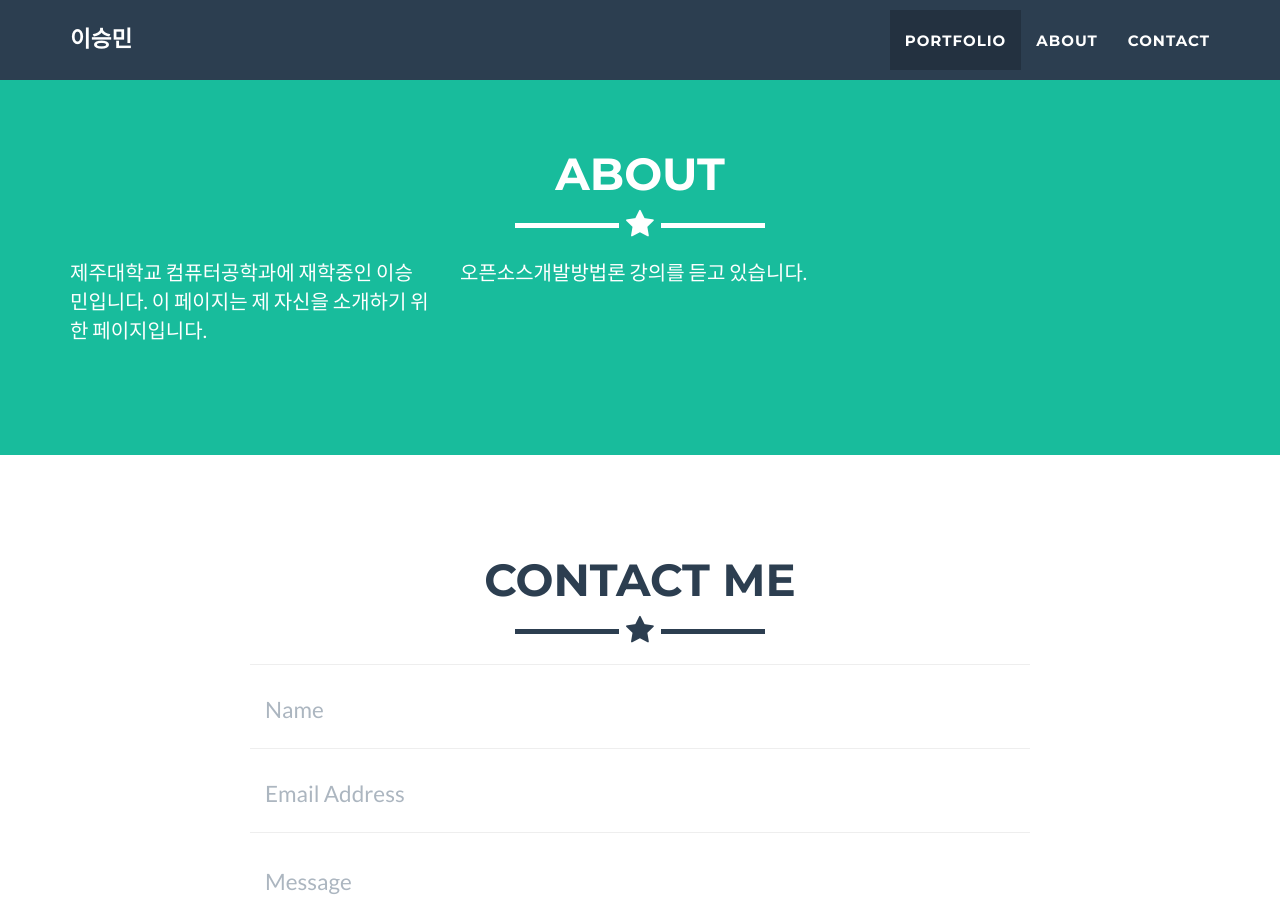
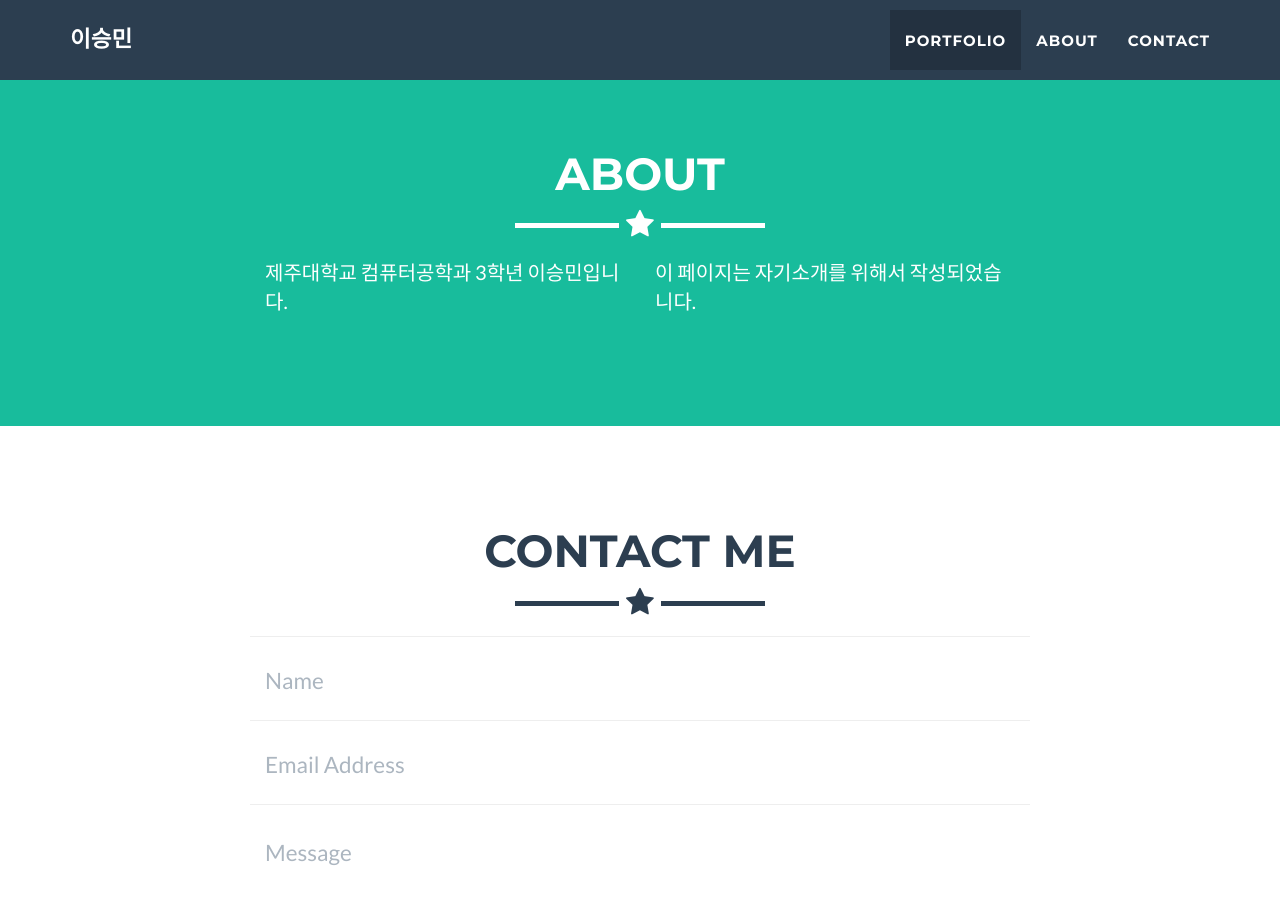
Before and after one commit to smlee5270/smlee5270.github.io, a Jekyll site: the page built from _posts/2014-07-18-project-1.markdown, in a window 1280 px wide and 900 px high, scrolled down 1386 px. Built offline with Jekyll 4.4.1, drawn with Linux system fonts in a browser that asks for light colours.

Commit message:
ㅋㅋㅋㅋ

```diff
--- a/_includes/about.html
+++ b/_includes/about.html
@@ -8,16 +8,12 @@
                 </div>
             </div>
             <div class="row">
+                <div class="col-lg-4 col-lg-offset-2">
+                    <p>제주대학교 컴퓨터공학과 3학년 이승민입니다. </p>
+                </div>
                 <div class="col-lg-4">
-
-                    <p>제주대학교 컴퓨터공학과에 재학중인 이승민입니다. 이 페이지는 제 자신을 소개하기 위한 페이지입니다.</p>
-
-                        </div>
-                   <div class="col-lg-4">
-
-                    <p>오픈소스개발방법론 강의를 듣고 있습니다.</p>
-
-                        </div>
+                    <p>이 페이지는 자기소개를 위해서 작성되었습니다. </p>
+                </div>
             </div>
         </div>
     </section>
```
